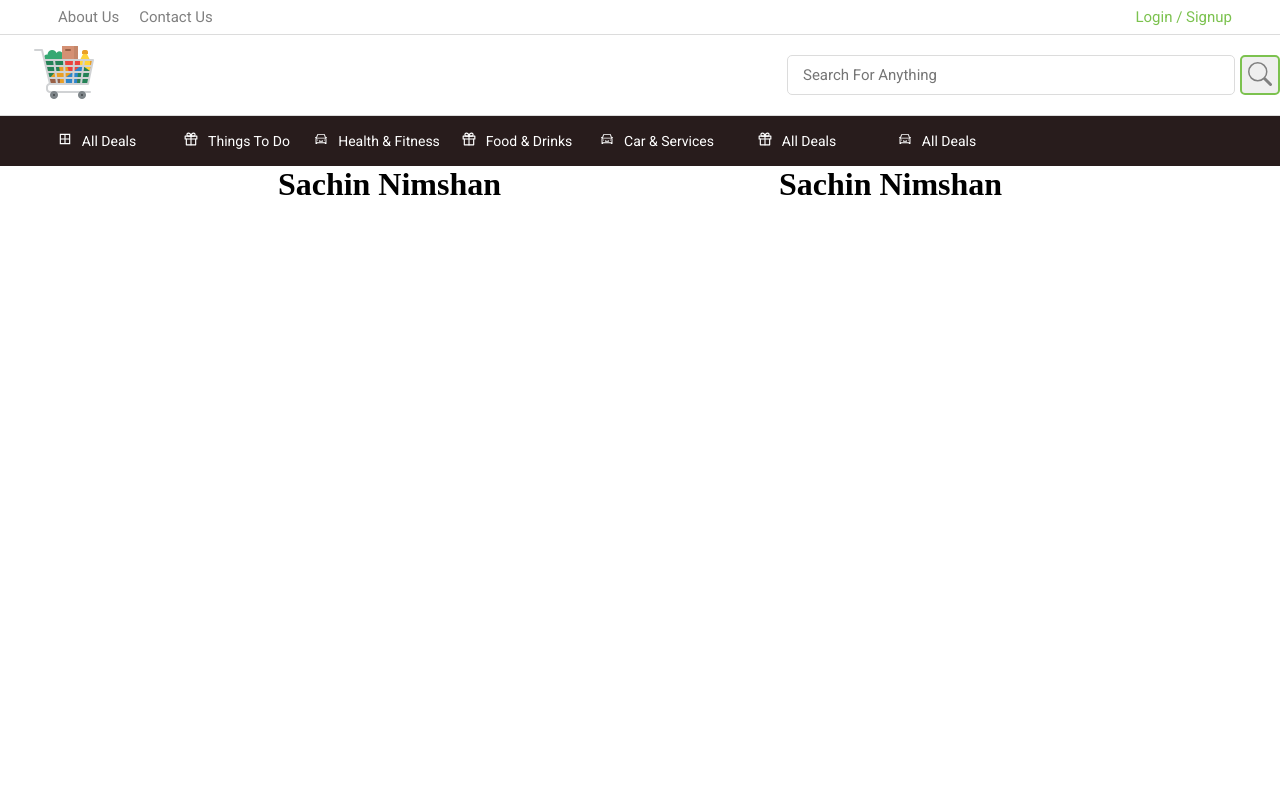
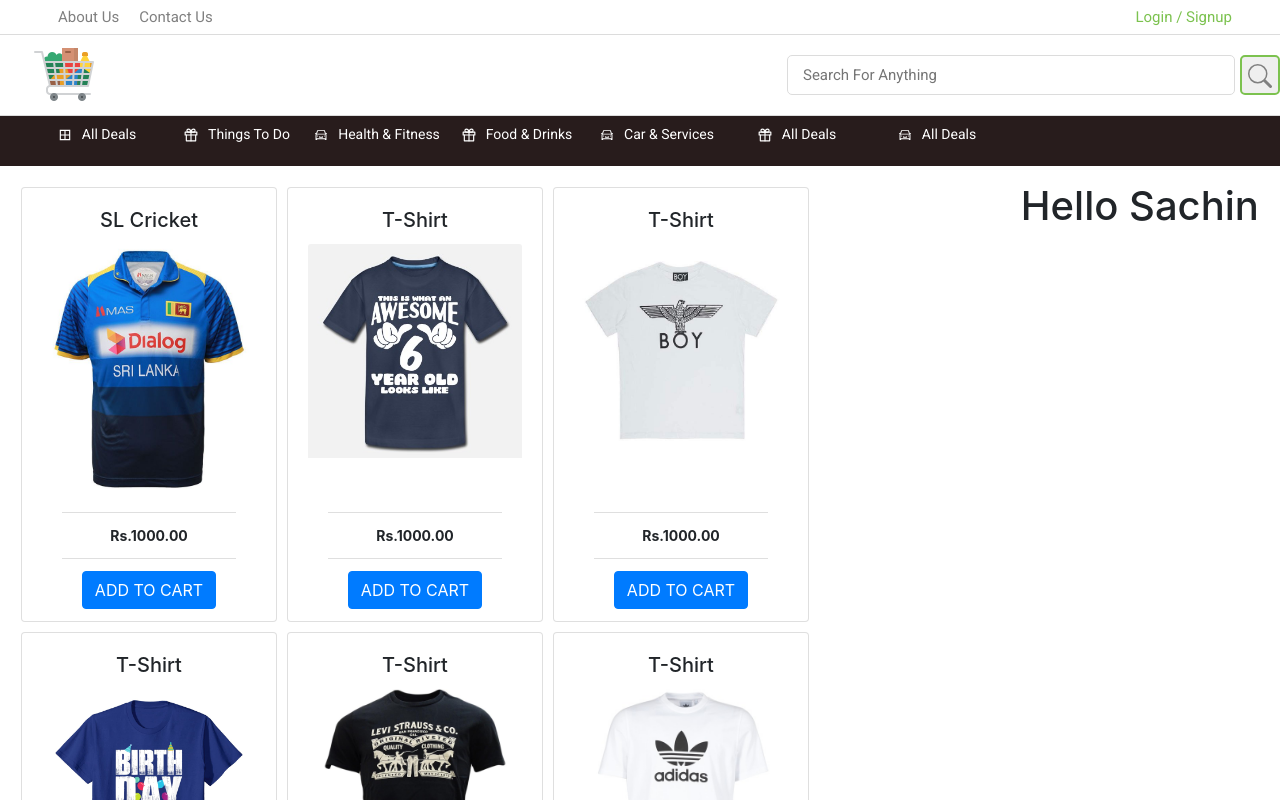
Before and after one commit to Sachinnimshan/shoppingapp, a React (Create React App) app: page / in a window 1280 px wide. Shown: the top 800 px of the page. Built offline with nearby package versions, Linux system fonts and the light colour scheme.

Commit message:
second commit

```diff
--- a/package.json
+++ b/package.json
@@ -6,7 +6,9 @@
     "@testing-library/jest-dom": "^5.11.6",
     "@testing-library/react": "^11.1.2",
     "@testing-library/user-event": "^12.2.2",
+    "bootstrap": "^4.5.3",
     "react": "^17.0.1",
+    "react-bootstrap": "^1.4.0",
     "react-dom": "^17.0.1",
     "react-icons": "^3.11.0",
     "react-router-dom": "^5.2.0",
--- a/src/App.js
+++ b/src/App.js
@@ -1,7 +1,7 @@
 import {BrowserRouter as Router,Route,Switch} from 'react-router-dom';
 import './App.css';
 import Navbar from './Components/Navbar';
-import Home from './Pages/Home';
+import Products from './Products/Products';
 
 function App() {
   return (
@@ -9,7 +9,7 @@
      <Router>
        <Navbar/>
        <Switch>
-         <Route exact path='/' component={Home}/>
+         <Route exact path='/' component={Products}/>
        </Switch>
 
      </Router>
--- a/src/Components/Navbar.css
+++ b/src/Components/Navbar.css
@@ -94,7 +94,6 @@
 .search-btn{
     width: 40px;
     height: 40px;
-    padding: 5px;
     border: none;
     margin-left: 5px;
     font-size: 1.5rem;
@@ -143,6 +142,7 @@
     transition: all 0.1s ease-out;
     cursor: pointer;
     color: #7CC24F;
+    text-decoration: none;
 }
 
 .menu-bars{
@@ -160,7 +160,6 @@
         width: 50%;
         height: 100vh;
         position: absolute;
-        top: 85px;
         left: -100%;
         transition: all 0.3s ease-out;
     }
--- a/src/Pages/Home.js
+++ /dev/null
@@ -1,12 +0,0 @@
-import React from 'react';
-import Products from '../Products/Products';
-
-function Home() {
-    return (
-        <div>
-            <Products/>
-        </div>
-    )
-}
-
-export default Home;
--- a/src/Products/ProductData.js
+++ b/src/Products/ProductData.js
@@ -1,6 +1,3 @@
-import React from 'react';
-
-
 export const ProductData = [
 
     {
@@ -56,5 +53,59 @@
         Category: 'TShirt',
         Price: 'Rs.1000.00',
         Availability: ['xl','xxl']
+    },
+    {
+        Title:"SL Cricket",
+        Path: '/',
+        Image: '/Images/t1.jpg',
+        CName: 't-link',
+        Category: 'TShirt',
+        Price: 'Rs.1000.00',
+        Availability: ['xl','xxl']
+    },
+    {
+        Title:"T-Shirt",
+        Path: '/',
+        Image: '/Images/t2.jpg',
+        CName: 't-link',
+        Category: 'TShirt',
+        Price: 'Rs.1000.00',
+        Availability: ['xl','xxl']
+    },
+    {
+        Title:"T-Shirt",
+        Path: '/',
+        Image: '/Images/t3.jpg',
+        CName: 't-link',
+        Category: 'TShirt',
+        Price: 'Rs.1000.00',
+        Availability: ['xl','xxl']
+    },
+    {
+        Title:"T-Shirt",
+        Path: '/',
+        Image: '/Images/t4.jpg',
+        CName: 't-link',
+        Category: 'TShirt',
+        Price: 'Rs.1000.00',
+        Availability: ['xl','xxl']
+    },
+    {
+        Title:"T-Shirt",
+        Path: '/',
+        Image: '/Images/t5.jpg',
+        CName: 't-link',
+        Category: 'TShirt',
+        Price: 'Rs.1000.00',
+        Availability: ['xl','xxl']
+    },
+    {
+        Title:"T-Shirt",
+        Path: '/',
+        Image: '/Images/t6.jpg',
+        CName: 't-link',
+        Category: 'TShirt',
+        Price: 'Rs.1000.00',
+        Availability: ['xl','xxl']
     }
 ]
--- a/src/Products/Products.css
+++ b/src/Products/Products.css
@@ -1,5 +1,44 @@
 .main-products-container{
     display: flex;
+    justify-content: space-between;
+}
+
+.products-container{
+    display: flex;
+    margin: 1rem;
+    width: 80%;
+    flex-wrap: wrap;
+}
+
+.single-product-card{
+    width: 16rem;
+    margin: 5px;
+    display: flex;
     align-items: center;
-    justify-content: space-evenly;
+    text-align: center;
+    font-size: 14px;
+    font-weight: bold;
+    cursor: pointer;
 }
+
+.single-product-card:hover{
+    border: 2px solid #7CC24F;
+}
+
+@media screen and (max-width: 960px){
+    .products-container{
+        flex-wrap: wrap;
+    }
+
+    .single-product-card{
+        width: 16rem;
+        height: 425px;
+    }
+}
+
+
+.shopping-cart-container{
+    display: flex;
+    margin: 1rem;
+    width: 20%;
+}
--- a/src/Products/Products.js
+++ b/src/Products/Products.js
@@ -1,5 +1,8 @@
 import React, { Component } from 'react';
+import {Link} from 'react-router-dom';
 import {ProductData} from './ProductData';
+import 'bootstrap/dist/css/bootstrap.css';
+import {Button, Badge,Card,ListGroup,ListGroupItem} from 'react-bootstrap';
 import './Products.css';
 
 class Products extends Component {
@@ -19,13 +22,31 @@
     render() {
         return (
             <div className='main-products-container'>
-                <div className='products-container'>
-                 <h1>Sachin Nimshan</h1>
-                </div>
-                <div className='shopping-cart-container'>
-                <h1>Sachin Nimshan</h1>
-                </div>
+            <div className='products-container'>
+            {ProductData.map((item,index)=>{
+                return(
+                  <Card className='single-product-card'>
+                    <Card.Body>
+                    <Card.Title>{item.Title}</Card.Title>
+                    <Card.Img variant="top" src={item.Image}/>
+                    </Card.Body>
+                    <ListGroup className="list-group-flush">
+                      <ListGroupItem>{item.Price}</ListGroupItem>
+                      <ListGroupItem><Link to=''><Button>ADD TO CART</Button></Link></ListGroupItem>
+                    </ListGroup>
+                  </Card>
+                  );
+               })}
+
             </div>
+
+            <div className='shopping-cart-container'>
+            <h1> Hello Sachin</h1>
+            </div>
+            </div>
+
+
+
         )
     }
 }
```
Also changed, not shown: 1 other file (tests, documents, lock files or other folders).
